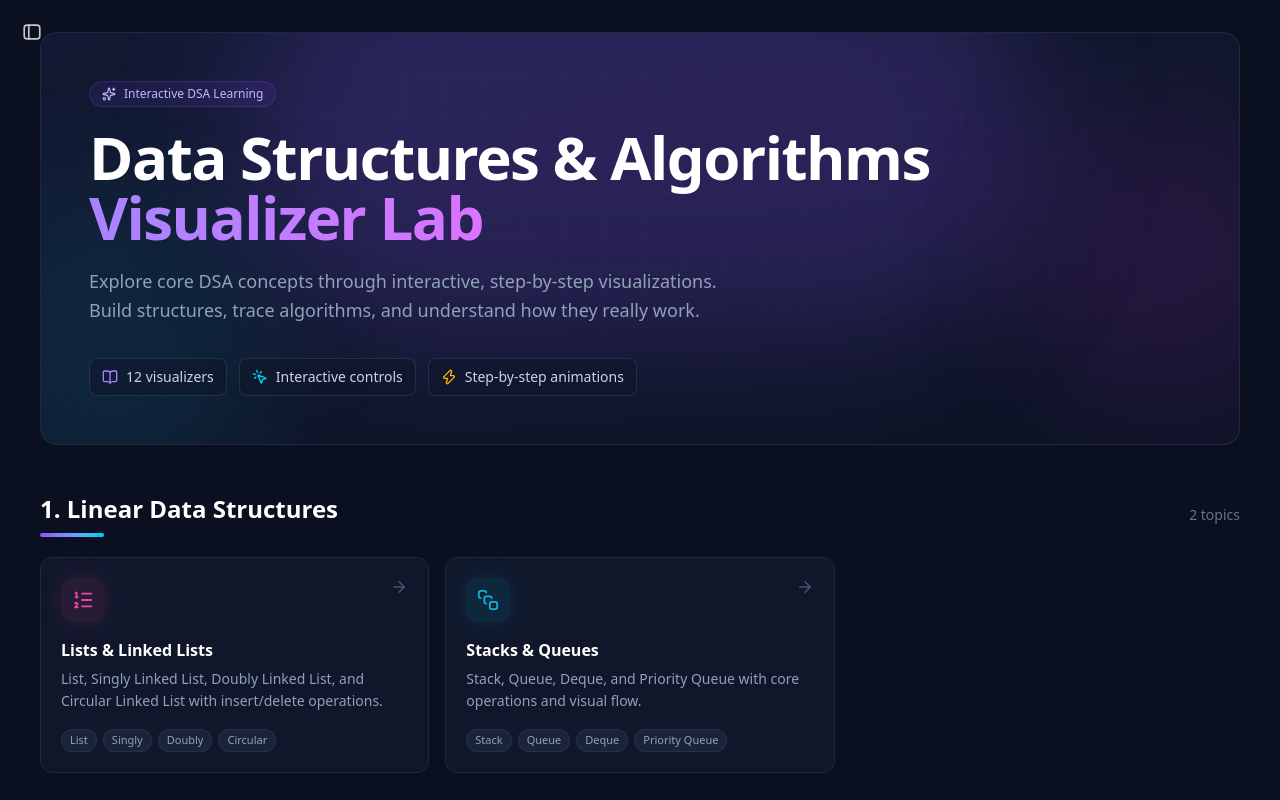
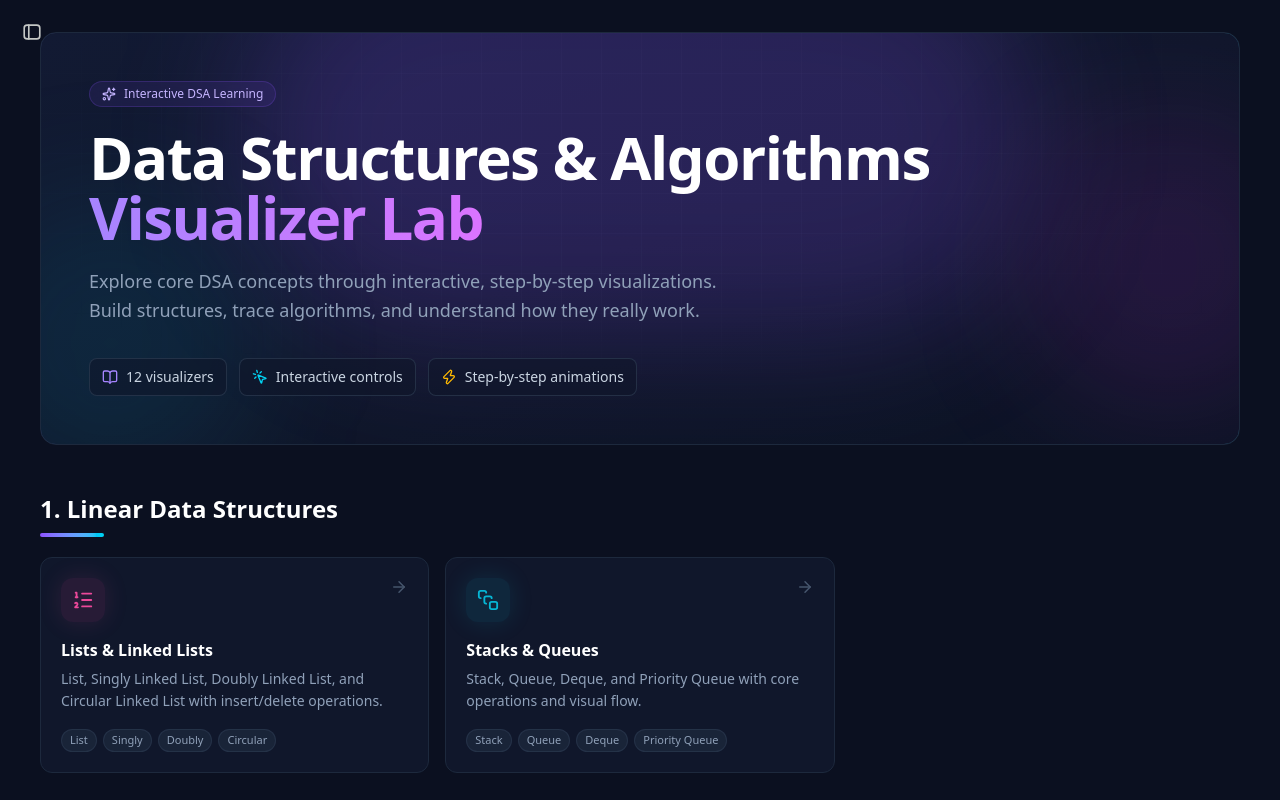
Before and after one commit to dommetipavan26-tech/DSA, a React (Vite) app: page / in a window 1280 px wide. Built offline with nearby package versions, Linux system fonts and the light colour scheme.

Commit message:
fix: remove section topic count labels from home page
Co-authored-by: arena-agent <297053741+arena-agent@users.noreply.github.com>

```diff
--- a/src/pages/Home.tsx
+++ b/src/pages/Home.tsx
@@ -73,7 +73,6 @@ export default function Home() {
                 <h2 className="text-xl sm:text-2xl font-semibold text-white">{sec.title}</h2>
                 <div className="h-1 w-16 mt-2 rounded-full bg-gradient-to-r from-violet-500 to-cyan-400" />
               </div>
-              <span className="text-sm text-slate-500">{sec.topics.length} topic{sec.topics.length > 1 ? 's' : ''}</span>
             </motion.div>
             <div className="grid grid-cols-1 sm:grid-cols-2 xl:grid-cols-3 gap-4">
               {sec.topics.map((t) => {
```
